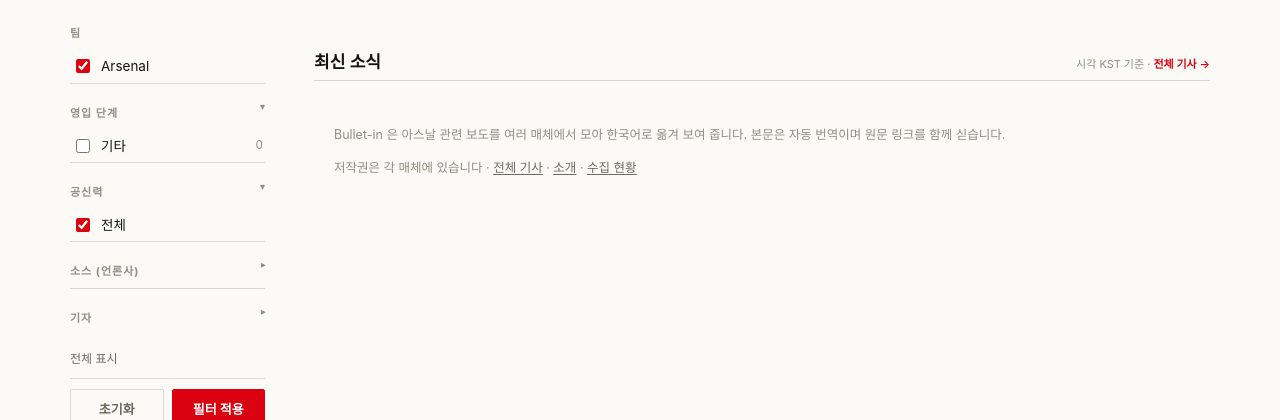
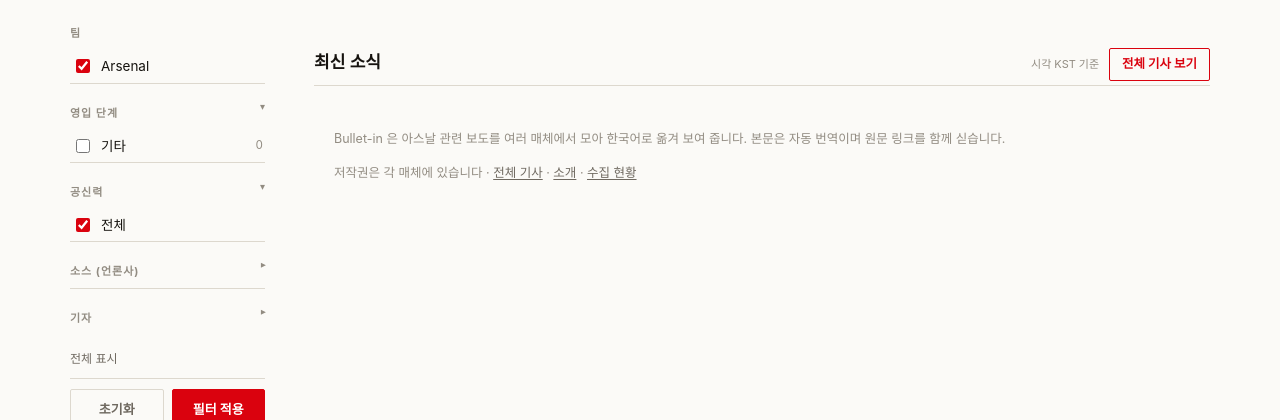
Before and after one commit to benidjor/bullet-in, a Python web app: template src/bullet_in/serve/templates/index.html.j2 in a window 1280 px wide. Shown: the part 66-486 px from the top of the page. Run offline with Jinja, Linux system fonts and the light colour scheme; the template is opened without the code that fills it, so the values that code supplies are empty; some web fonts are replaced.

Commit message:
feat(serve): 헤더의 전체 기사 링크를 버튼형으로 — 문구 '전체 기사 보기'
사용자 리뷰 반영 — 11px 캡션 안의 텍스트 링크가 작아 잘 안 보여, 캡션 밖 버튼형 칩으로 키운다.

- 마크업: 링크를 .kst 캡션 밖 .secside 로 분리 (캡션 글자 크기 상속 제거)
- 스타일: 빨간 테두리 칩 (12.5px · 패딩) + hover 시 배경 반전
- 문구: '전체 기사 →' → '전체 기사 보기'

Co-Authored-By: Claude Fable 5 <noreply@anthropic.com>

```diff
--- a/src/bullet_in/serve/static/style.css
+++ b/src/bullet_in/serve/static/style.css
@@ -173,8 +173,10 @@ html[data-theme="dark"] .ic-moon{display:none} html[data-theme="dark"] .ic-sun{d
 /* 행 우선 배치 — 묶음이 최신순으로 왼→오 · 위→아래로 읽히고 행마다 위끝이 맞음 */
 .daylist{display:grid;grid-template-columns:repeat(2,minmax(0,1fr));gap:0 26px;align-items:start}
 .daylist.flatlist{align-items:stretch}          /* 전체 기사 — 행 높이를 채워 구분선이 행 단위로 정렬 */
-.seclink{color:var(--red);font-weight:600;white-space:nowrap}
-.seclink:hover{text-decoration:underline}
+.secside{display:flex;align-items:center;gap:10px}
+.seclink{display:inline-block;padding:5px 12px;border:1.5px solid var(--red);border-radius:2px;
+  color:var(--red);font-size:12.5px;font-weight:700;white-space:nowrap}
+.seclink:hover{background:var(--red);color:#fff}
 .latest.latestcut .daygroup.dg-extra{display:none}   /* 최근 3일 그룹만 초기 노출 (7) */
 .daygroup.wcut{display:none}                     /* 주 단위 더보기 — JS 가 관리 */
 
--- a/src/bullet_in/serve/templates/index.html.j2
+++ b/src/bullet_in/serve/templates/index.html.j2
@@ -33,7 +33,7 @@
 {% endblock %}
 
 {% block content %}
-<div class="sechead"><h2>최신 소식</h2><span class="kst">시각 KST 기준 · <a class="seclink" href="all.html">전체 기사 →</a></span></div>
+<div class="sechead"><h2>최신 소식</h2><span class="secside"><span class="kst">시각 KST 기준</span><a class="seclink" href="all.html">전체 기사 보기</a></span></div>
 
 <div class="latest{{ ' latestcut' if day_blocks|length > 3 }}">
 {% for day in day_blocks %}
@@ -62,7 +62,7 @@
 {% if day_blocks|length > 3 %}<button class="latestmore" id="latestMore" type="button">이전 날짜 더보기 · {{ day_blocks|length - 3 }}개 날짜</button>{% endif %}
 
 {% if gossip %}
-<div class="sechead gossiphead"><h2>가십</h2><span class="kst">묶음 {{ gossip_n }}개 · <a class="seclink" href="all.html">전체 기사 →</a></span></div>
+<div class="sechead gossiphead"><h2>가십</h2><span class="secside"><span class="kst">묶음 {{ gossip_n }}개</span><a class="seclink" href="all.html">전체 기사 보기</a></span></div>
 <div class="gossiplist{{ ' weekcut' if gossip_hidden }}">
   {% for a in gossip %}{{ card(a, when=a._gwhen, cls='dupcard' if a._dup else ('gwk' if a._gwk else ''), hidden=a._dup, show_cred=False) }}{% endfor %}
 </div>
```
Also changed, not shown: tests/test_serve_render.py (+1 -1 lines).
